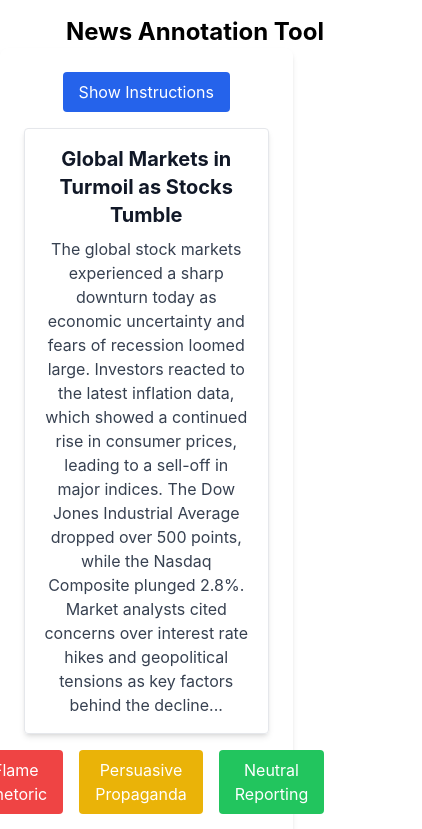
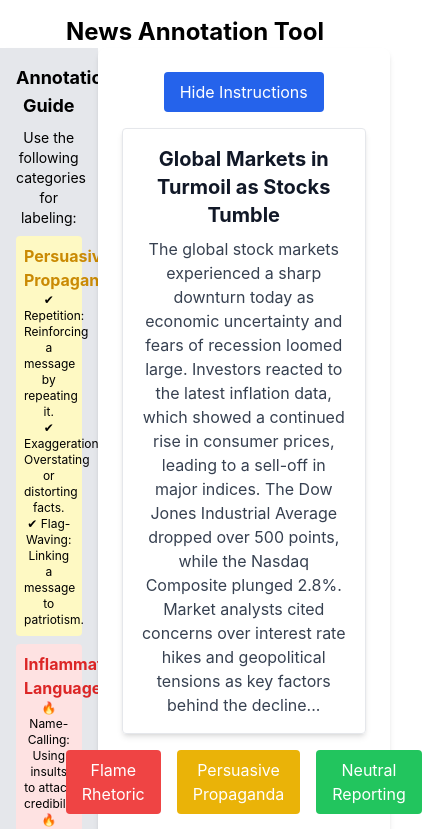
Before and after one commit to Sensify-Lab/Communitycomms-MTURKSTUDY, a React (Create React App) app: page / in a window 390 px wide. Shown: the top 829 px of the page, 422 px wide, since content can reach past the window. Built offline with nearby package versions, Linux system fonts and the light colour scheme.

Commit message:
Fixed the hide instructions button so it functions

```diff
--- a/src/pages/NewsAnnotationTool.js
+++ b/src/pages/NewsAnnotationTool.js
@@ -73,7 +73,7 @@ export default function NewsAnnotationTool() {
     const [textAnnotations, setTextAnnotations] = useState({});
     const [selectedCategory, setSelectedCategory] = useState("");
     const [selectedSubcategory, setSelectedSubcategory] = useState("");
-    const [showInstructions, setShowInstructions] = useState(false);
+    const [showInstructions, setShowInstructions] = useState(true);
 
     useEffect(() => {
         setArticles(shuffleArray([...sampleArticles]));
@@ -144,7 +144,7 @@ export default function NewsAnnotationTool() {
     return (
         <div className="flex w-full">
             {/* Instructions Sidebar */}
-            <div className={`w-1/4 p-4 bg-gray-200 shadow-md ${showInstructions ? "block" : "hidden"} md:block`}>
+            <div className={`w-1/4 p-4 bg-gray-200 shadow-md transition-all duration-300 ${showInstructions ? "visible opacity-100" : "invisible opacity-0"}`}>
                 <h3 className="text-lg font-bold mb-2">Annotation Guide</h3>
                 <p className="text-sm mb-2">Use the following categories for labeling:</p>
                 <div className="bg-yellow-100 p-2 rounded mb-2">
```
